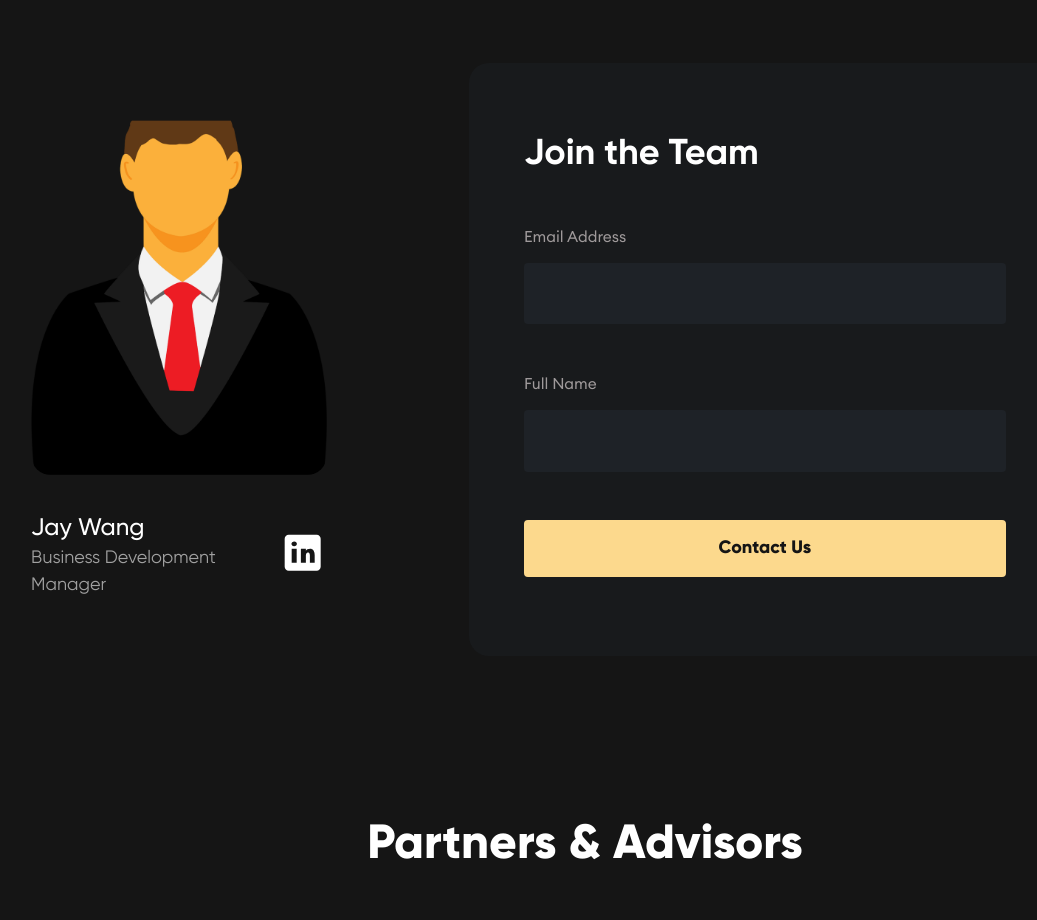
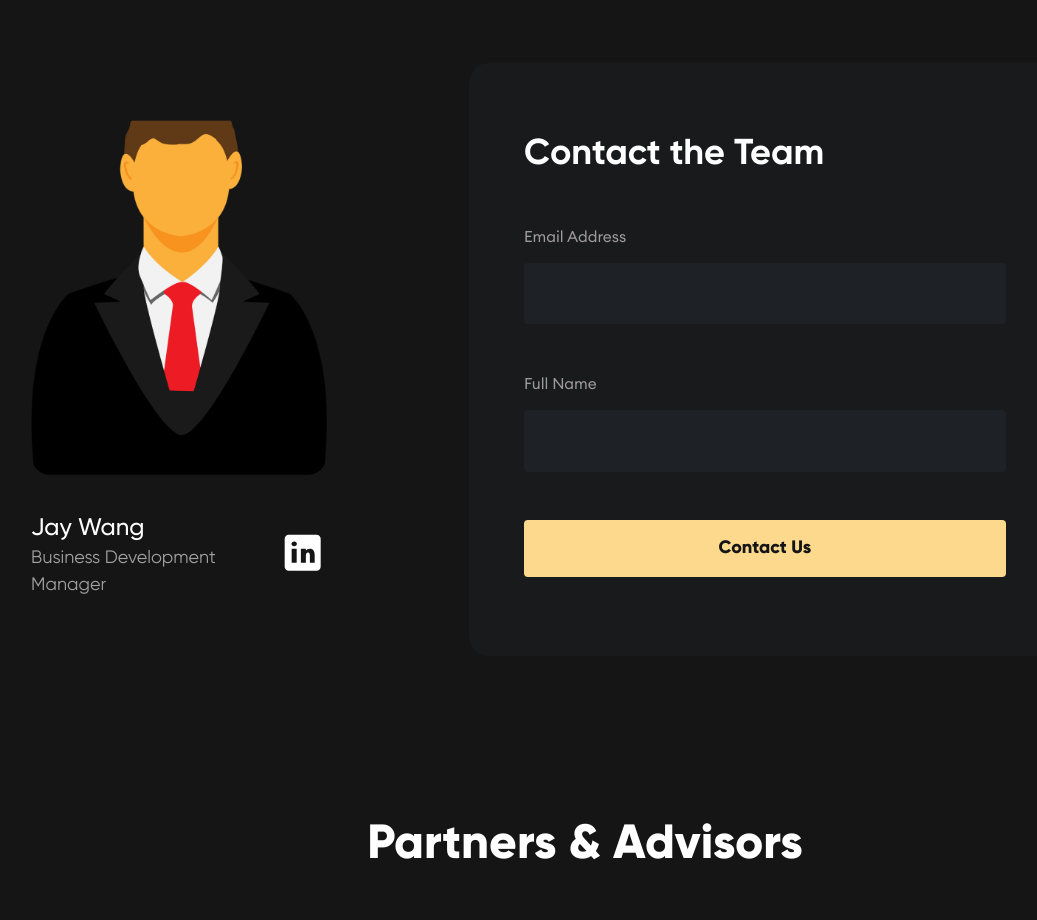
Before and after one commit to KvNGCzA/Official-Website, a React (Create React App) app: page /team in a window 1280 px wide. Shown: the part 1580-2500 px from the top of the page, without its empty margins (55-1092 px from the left). Built offline with nearby package versions, Linux system fonts and the light colour scheme; a web font is replaced by a local one.

Commit message:
Update index.tsx

```diff
--- a/src/pages/Teams/index.tsx
+++ b/src/pages/Teams/index.tsx
@@ -116,7 +116,7 @@ function Teams(props: Props): ReactElement {
                   paddingHorizontalLg="35px"
                 >
                   <Text fontWeight={700} fontSize={36} mb="48px" color="#fff">
-                    Join the Team
+                    Contact the Team
                   </Text>
 
                   <TextField
```
